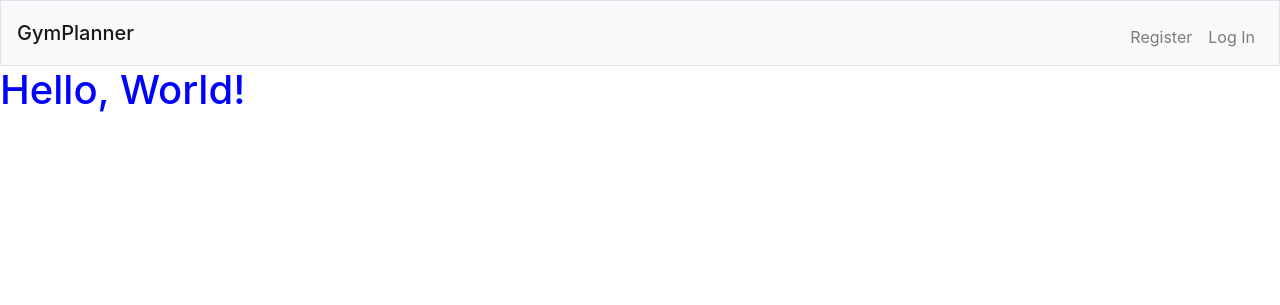
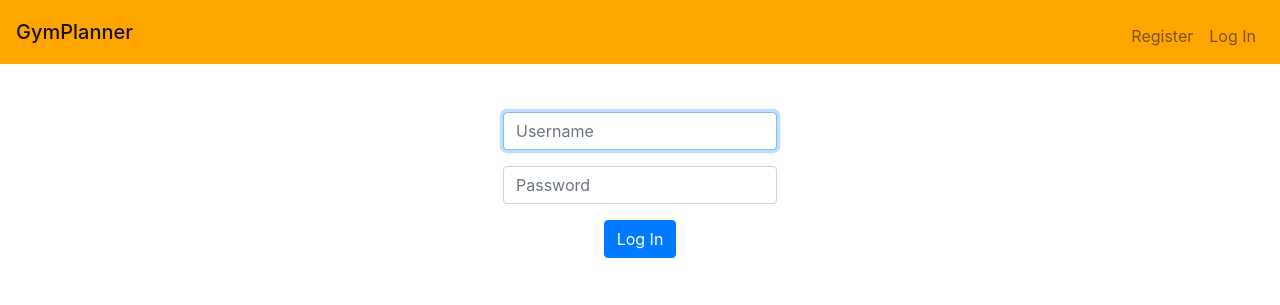
Before and after one commit to teetajp/gym-planner, a Flask app: page /login in a window 1280 px wide. Shown: the top 305 px of the page. Run offline with Flask 2, Linux system fonts and the light colour scheme; some libraries are stand-ins or nearby versions.

Commit message:
Make layout.html a template and add form control to login.html; Also added some style to make layout look better

```diff
--- a/app/main.py
+++ b/app/main.py
@@ -34,9 +34,9 @@ def index():
     return render_template("layout.html")
 
 @app.route('/login')
-def user_login():
+def login():
     """Log user and/or coach in"""
-    return render_template("layout.html")
+    return render_template("login.html")
 
 
 @app.route("/logout")
--- a/app/static/styles.css
+++ b/app/static/styles.css
@@ -1,4 +1,23 @@
-h1
+main .form-control
 {
-    color: blue;
+    /* center form controls */
+    display: inline-block;
+
+    /* override Bootstrap's 100% width for form controls */
+    width: auto;
 }
+
+main
+{
+    /* scroll horizontally as needed */
+    overflow-x: auto;
+
+    /* center contents */
+    text-align: center;
+}
+
+main img
+{
+    /* constrain images on small screens */
+    max-width: 100%;
+}
--- a/app/templates/layout.html
+++ b/app/templates/layout.html
@@ -14,14 +14,13 @@
     <link href="/static/favicon.ico" rel="icon">
     <link href="/static/styles.css" rel="stylesheet">
 
-    <title>GymPlanner</title>
-    <!-- <title>GymPlanner: {% block title %}{% endblock %}</title> -->
+    <title>GymPlanner: {% block title %}{% endblock %}</title>
 
 </header>
 
 <body>
 
-    <nav class="navbar navbar-expand-sm navbar-light bg-light border">
+    <nav class="navbar navbar-expand-sm navbar-light" style="background-color: orange;">
         <a class="navbar-brand mb-0 h1" href="/">GymPlanner</a>
         <button class="navbar-toggler" type="button" data-toggle="collapse" data-target="#navbarNavDropdown"
             aria-controls="navbarNavDropdown" aria-expanded="false" aria-label="Toggle navigation">
@@ -49,7 +48,7 @@
                 </li>
             </ul>
             <ul class="navbar-nav ml-auto mt-2"">
-                <li class="nav-item dropdown">
+                <li class=" nav-item dropdown">
                 <a class="nav-link dropdown-toggle" href="#" id="navbarDropdownMenuLink" role="button"
                     data-toggle="dropdown" aria-haspopup="true" aria-expanded="false">
                     User
@@ -68,11 +67,20 @@
                 <li class="nav-item"><a class="nav-link" href="/login">Log In</a></li>
             </ul>
             {% endif %}
-
         </div>
     </nav>
 
-    <h1>Hello, World!</h1>
+    {% if get_flashed_messages() %}
+    <header>
+        <div class="alert alert-primary border text-center" role="alert">
+            {{ get_flashed_messages() | join(" ") }}
+        </div>
+    </header>
+    {% endif %}
+
+    <main class="container p-5">
+        {% block main %}{% endblock %}
+    </main>
 
     <script src="https://code.jquery.com/jquery-3.5.1.slim.min.js"
         integrity="sha384-DfXdz2htPH0lsSSs5nCTpuj/zy4C+OGpamoFVy38MVBnE+IbbVYUew+OrCXaRkfj"
--- /dev/null
+++ b/app/templates/login.html
@@ -0,0 +1,17 @@
+{% extends "layout.html" %}
+
+{% block title %}
+    Log In
+{% endblock %}
+
+{% block main %}
+    <form action="/login" method="post">
+        <div class="form-group">
+            <input autocomplete="off" autofocus class="form-control" name="username" placeholder="Username" type="text">
+        </div>
+        <div class="form-group">
+            <input class="form-control" name="password" placeholder="Password" type="password">
+        </div>
+        <button class="btn btn-primary" type="submit">Log In</button>
+    </form>
+{% endblock %}
```
Also changed, not shown: 1 other file. Lines whose indentation alone changed are shown as unchanged.
